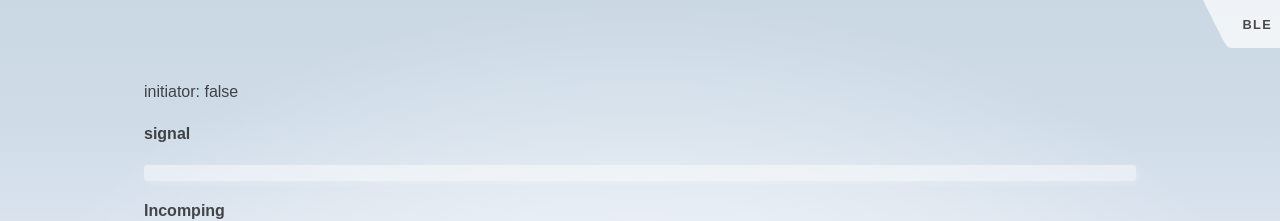
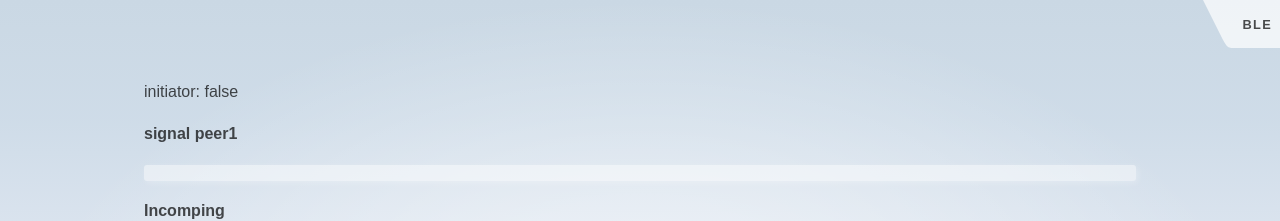
Before and after one commit to maxxafari/ble4gweb, a SvelteKit app: page /peer1 in a window 1280 px wide. Shown: the top 221 px of the page. Built offline with nearby package versions, Linux system fonts and the light colour scheme; no server answers.

Commit message:
call load fn

```diff
--- a/src/routes/peer1/+page.svelte
+++ b/src/routes/peer1/+page.svelte
@@ -2,11 +2,16 @@
 	import Peer from 'simple-peer';
 	let initiator = location.hash === '#1';
 	let peer: Peer.Instance | null = null;
-	onload = async () => {
+
+	const load = async () => {
+		console.log('onload...');
+
 		const response = await fetch(
 			'https://maxxafari.metered.live/api/v1/turn/credentials?apiKey=3aea09a742976f93e50ffe3a1c7a287fc050'
 		);
 		const iceServers = await response.json();
+		console.log('iceServers', iceServers);
+
 		peer = new Peer({
 			initiator,
 			trickle: false,
@@ -14,6 +19,9 @@
 				iceServers
 			}
 		});
+
+		window.peer = peer;
+
 		peer.on('error', (err) => console.log('error', err));
 
 		peer.on('signal', (data) => {
@@ -31,6 +39,7 @@
 			data.push(data);
 		});
 	};
+	load();
 
 	let textContent = '';
 	let incoming = '';
@@ -41,7 +50,7 @@
 
 <div>
 	<p>initiator: {initiator ? 'true' : 'false'}</p>
-	<h4>signal</h4>
+	<h4>signal peer1</h4>
 	<pre>{signal}</pre>
 	<div>
 		<h4>Incomping</h4>
```
